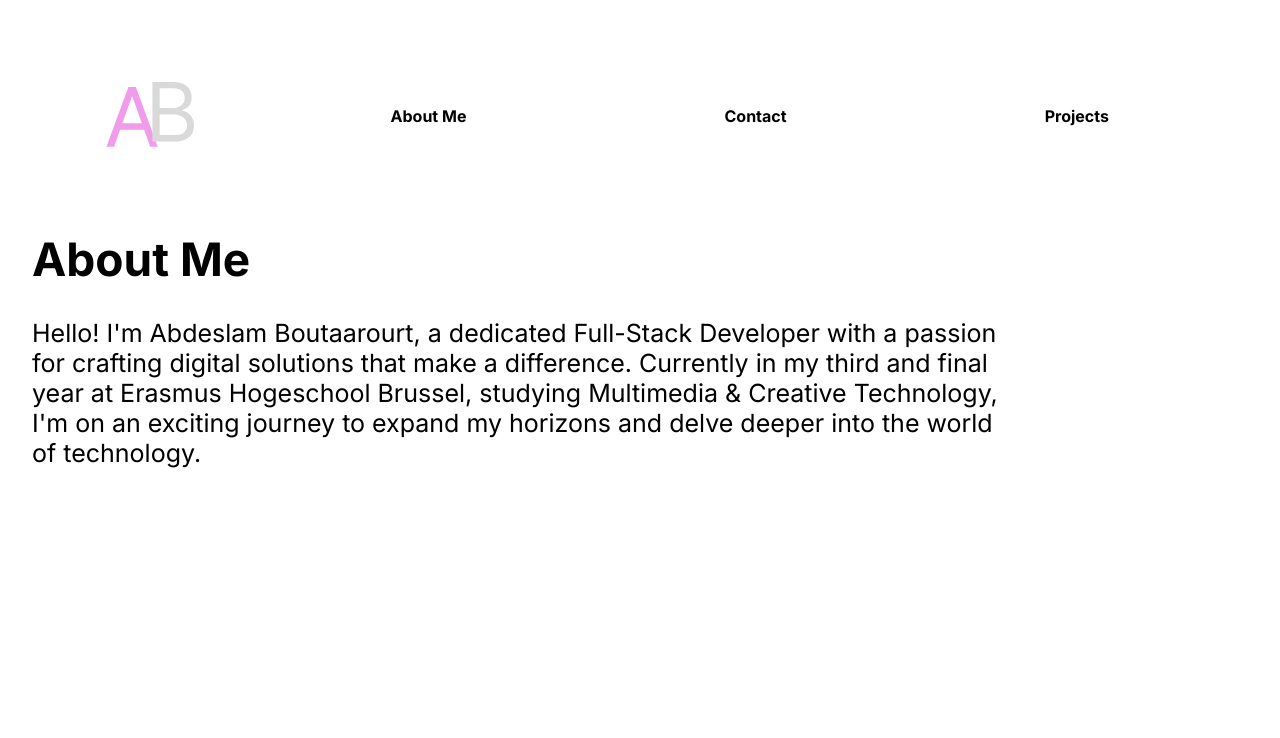
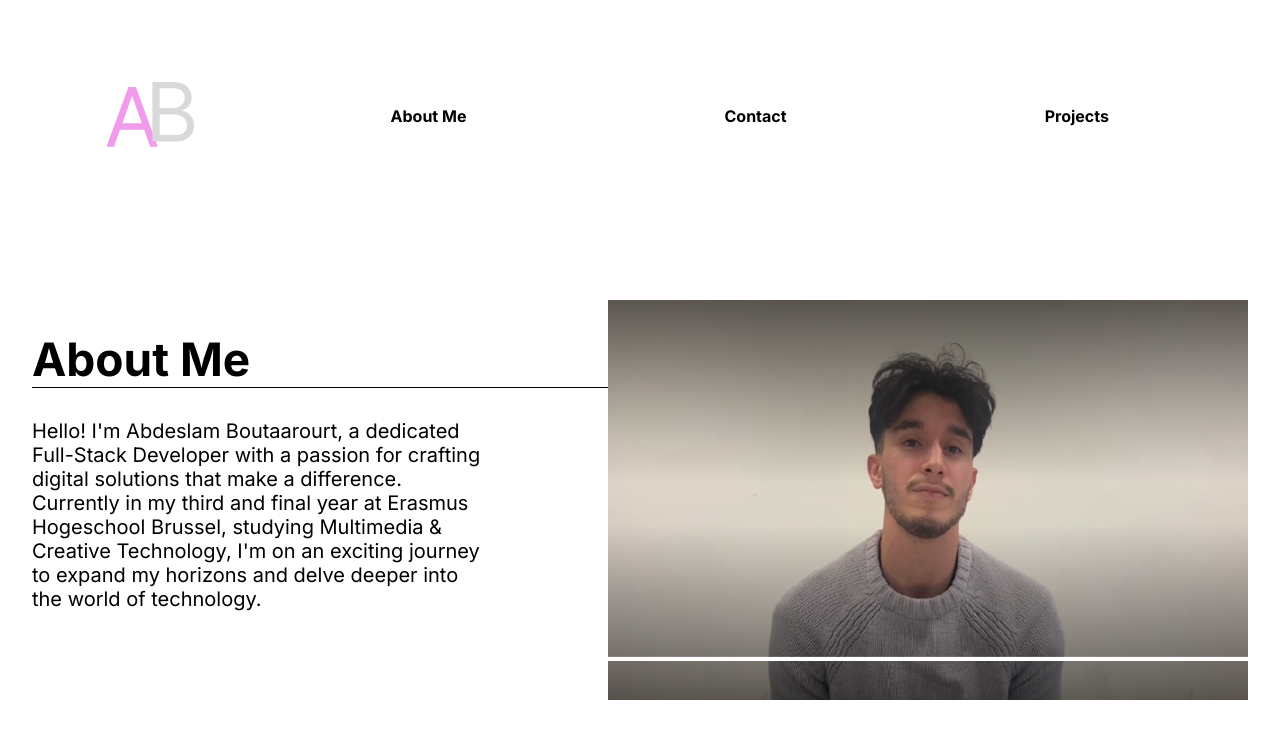
Before and after one commit to abdes96/Portfolio, a React (Vite) app in the folder Portfolio-abdes/: page / in a window 1280 px wide. Shown: the top 738 px of the page. Built offline with nearby package versions, Linux system fonts and the light colour scheme.

Commit message:
css about me

```diff
--- a/Portfolio-abdes/src/App.css
+++ b/Portfolio-abdes/src/App.css
@@ -23,10 +23,25 @@ body {
 }
 .presentation p {
   width: 80%;
-  font-size: 25px;
+  font-size: 20px;
 }
 .presentation h1 {
   font-size: 46px;
+  border-bottom: solid 1px;
+}
+.presentation #me {
+  display: inline;
+}
+.presentation div {
+  display: flex;
+}
+.presentation img {
+  margin: auto;
+  width: 50vw;
+  height: 50vh;
+}
+.presentation {
+  margin-top: 100px;
 }
 
 @keyframes logo-spin {
--- a/Portfolio-abdes/src/pages/AboutMe.jsx
+++ b/Portfolio-abdes/src/pages/AboutMe.jsx
@@ -14,6 +14,8 @@ const AboutMe = () => {
     <div>
       <Navbar />
       <div className="presentation">
+        <div>
+          <div id="me">
       <h1>About Me</h1>
       <p >
         Hello! I'm Abdeslam Boutaarourt, a dedicated Full-Stack Developer with a
@@ -21,7 +23,10 @@ const AboutMe = () => {
         in my third and final year at Erasmus Hogeschool Brussel, studying
         Multimedia & Creative Technology, I'm on an exciting journey to expand
         my horizons and delve deeper into the world of technology.
-      </p>{" "}
+      </p>
+      </div>{" "}
+      <img src="/image.png" alt="" />
+      </div>
       </div>
     </div>
     </motion.div>
```
Also changed, not shown: Portfolio-abdes/public/image.png (added).
